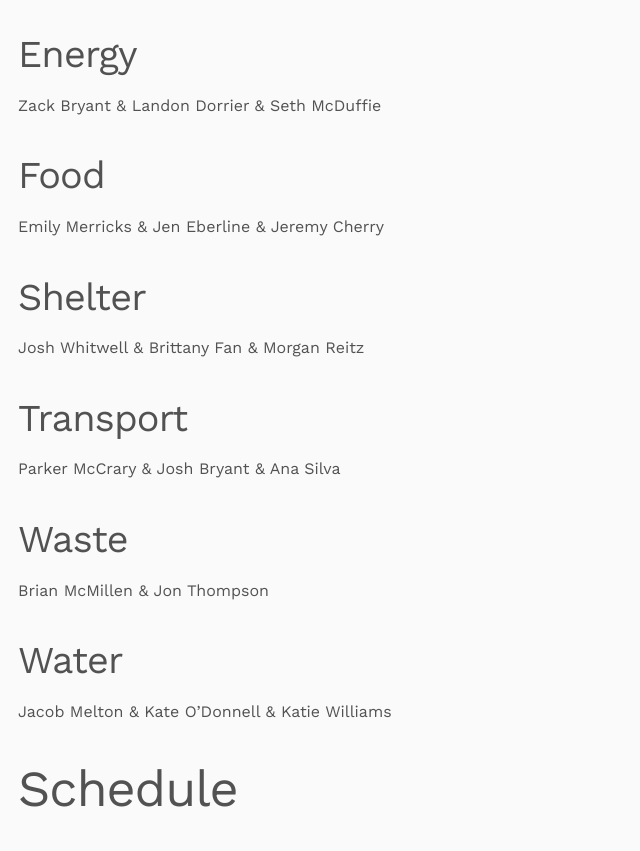
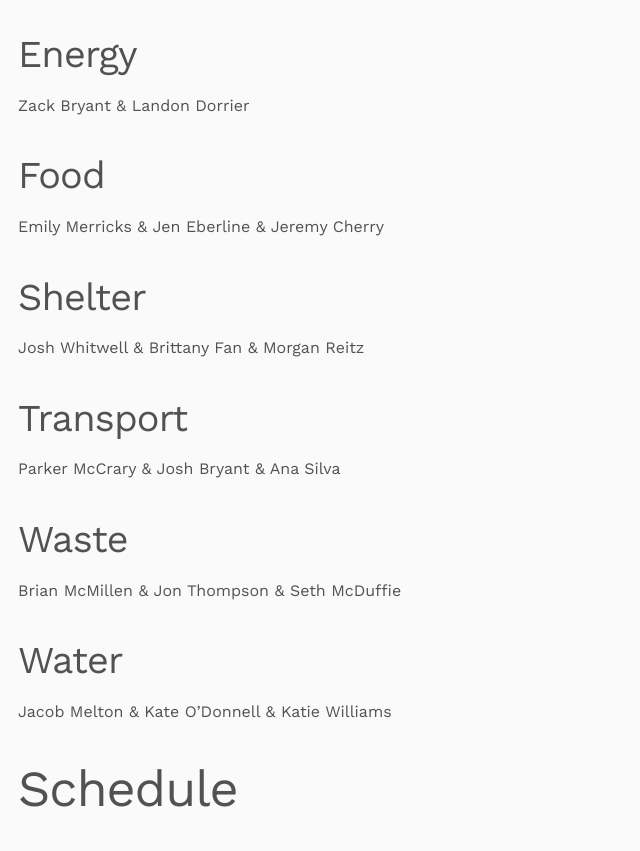
Before and after one commit to joshwhitwell/journey-group-midweek, a plain HTML site: page index.html in a window 1280 px wide. Shown: the part 1382-2233 px from the top of the page, without its empty margins (0-640 px from the left). Drawn offline with nearby package versions, Linux system fonts and the light colour scheme.

Commit message:
feat: change Seth's team

```diff
--- a/index.html
+++ b/index.html
@@ -126,7 +126,7 @@
         </li>
         <li>
           <h4>Energy</h4>
-          <p>Zack Bryant &amp; Landon Dorrier &amp; Seth McDuffie</p>
+          <p>Zack Bryant &amp; Landon Dorrier</p>
         </li>
         <li>
           <h4>Food</h4>
@@ -142,7 +142,7 @@
         </li>
         <li>
           <h4>Waste</h4>
-          <p>Brian McMillen &amp; Jon Thompson</p>
+          <p>Brian McMillen &amp; Jon Thompson &amp; Seth McDuffie</p>
         </li>
         <li>
           <h4>Water</h4>
```
